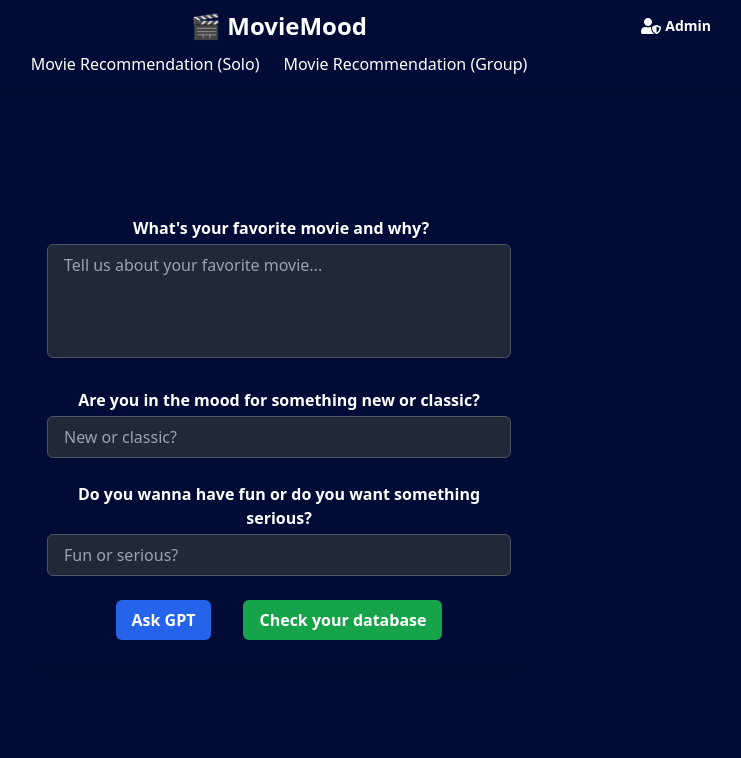
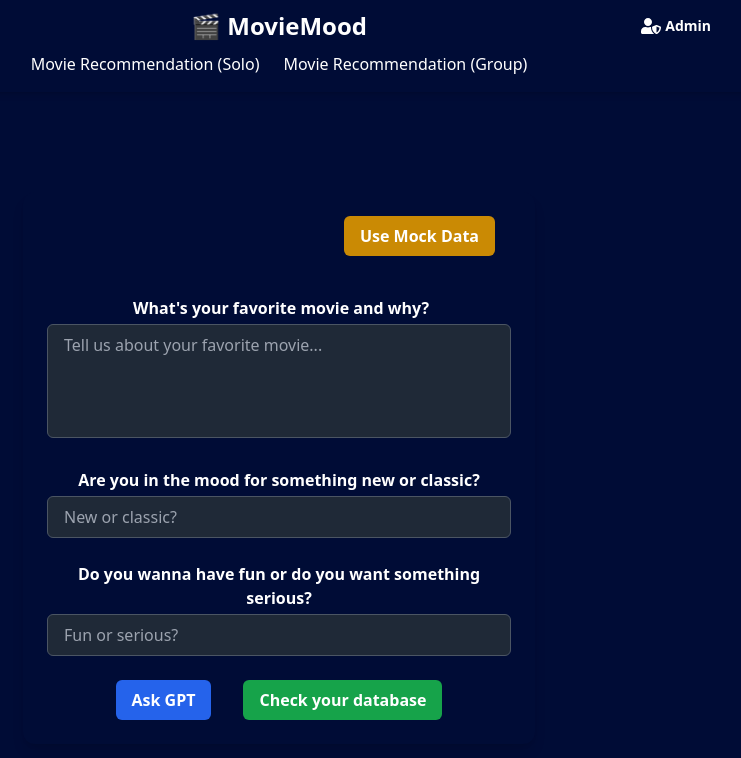
Before and after one commit to manoovau/ai-projects, a React (Vite) app in the folder movie-mood-ai-app/client/: page /solo in a window 1280 px wide. Shown: the top 758 px of the page, without its empty margins (361-1102 px from the left). Built offline with nearby package versions, Linux system fonts and the light colour scheme; no server answers; the database is empty.

Commit message:
Fix format result and add mock result

```diff
--- a/movie-mood-ai-app/client/src/component/Form.tsx
+++ b/movie-mood-ai-app/client/src/component/Form.tsx
@@ -1,94 +1,12 @@
 import { useState } from "react";
-import { supabase } from "../supabase-client";
 import { type Movie } from "./Result";
-
-// import { openai } from "../openai-client";
-
-interface MovieEmbedding {
-  id: number;
-  content: {
-    pageContent: string;
-  };
-  embedding: number[];
-}
+import mockResults from "../data/mock_embedding_result"; // adjust the path if needed
 
 interface FormProps {
   onSubmitComplete: (movies: Movie[]) => void;
 }
 
-type ActiveBtnType = "GPT" | "DATABASE";
-
-// Get movie
-export const fetchMovie = async (
-  MovieID: number
-): Promise<MovieEmbedding[]> => {
-  const { error, data } = await supabase
-    .from("movies")
-    .select("*, content")
-    .eq("id", MovieID);
-
-  if (error) throw new Error(error.message);
-
-  console.log("data");
-  console.log(data);
-
-  return data as MovieEmbedding[];
-};
-
-await fetchMovie(1);
-
-/*
-// User query about podcasts
-const query = "Something peaceful and relaxing";
-main(query);
-
-// Bring all function calls together
-async function main(input: string) {
-  const embedding = await createEmbedding(input);
-  // const match = await findNearestMatch(embedding);
-  // await getChatCompletion(match, input);
-  console.log("embedding: " + embedding);
-}
-
-
-
-
-// Create an embedding vector representing the input text
-async function createEmbedding(input: string) {
-  const embeddingResponse = await openai.embeddings.create({
-    model: "text-embedding-ada-002",
-    input,
-  });
-  console.log(
-    "embeddingResponse.data[0].embedding " + embeddingResponse.data[0].embedding
-  );
-
-  return embeddingResponse.data[0].embedding;
-}
-*/
-
-// import podcasts from './content.js';
-
-// async function main(input) {
-// const data = await Promise.all(
-//     input.map( async (textChunk) => {
-//         const embeddingResponse = await openai.embeddings.create({
-//             model: "text-embedding-ada-002",
-//             input: textChunk
-//         });
-//         return {
-//         content: textChunk,
-//         embedding: embeddingResponse.data[0].embedding
-//         }
-//     })
-// );
-
-// // Insert content and embedding into Supabase
-// await supabase.from('documents').insert(data);
-// console.log('Embedding and storing complete!');
-// }
-
-// main(podcasts)
+type ActiveBtnType = "GPT" | "DATABASE" | "MOCK";
 
 export const Form = ({ onSubmitComplete }: FormProps) => {
   const [formData, setFormData] = useState({
@@ -96,6 +14,7 @@ export const Form = ({ onSubmitComplete }: FormProps) => {
     moodType: "",
     tonePreference: "",
   });
+  const RESULT_NUM = 5;
 
   const [loading, setLoading] = useState(false);
   const [activeBtn, setActieBtn] = useState<ActiveBtnType | null>(null);
@@ -146,9 +65,9 @@ export const Form = ({ onSubmitComplete }: FormProps) => {
     My favorite movie is: ${formData.favoriteMovie}.
     I'm in the mood for something: ${formData.moodType}.
     I want something that feels: ${formData.tonePreference}.
-    Please, return the results in a array. Each entry should be a object with the keys title, year and description.
+    Please, return the results(${RESULT_NUM} movies) in a array. Each entry should be a object with the keys title, releaseYear and content.
     e.g:
-   [{title: "Jumanji: Welcome to the Jungle", year: 2008, description: "This is a fun, adventurous movie with lots of humor."},{title: "Pirates of the Caribbean", year: 2000, description: "Series - You'll enjoy these fun, adventurous movies featuring Johnny Depp as the eccentric Captain Jack Sparrow."}].
+   [{title: "Jumanji: Welcome to the Jungle", releaseYear: 2008, content: "This is a fun, adventurous movie with lots of humor."},{title: "Pirates of the Caribbean", releaseYear: 2000, content: "Series - You'll enjoy these fun, adventurous movies featuring Johnny Depp as the eccentric Captain Jack Sparrow."}].
 
    `;
 
@@ -163,17 +82,7 @@ export const Form = ({ onSubmitComplete }: FormProps) => {
 
       const data = await response.json();
       console.log("GPT Response:", data.result);
-      // const tempResponse = `[
-      //       {title: "The Grand Budapest Hotel", year: 2014, description: "The adventures of Gustave H, a legendary concierge at a famous hotel from the fictional Republic of Zubrowka between the first and second World Wars, and Zero Moustafa, the lobby boy who becomes his most trusted friend."},
-      //       {title: "Baby Driver", year: 2017, description: "After being coerced into working for a crime boss, a young getaway driver finds himself taking part in a heist doomed to fail."},
-      //       {title: "The Secret Life of Walter Mitty", year: 2013, description: "When his job along with that of his coworker are threatened, Walter takes action in the real world embarking on a global journey that turns into an adventure more extraordinary than anything he could have ever imagined."},
-      //       {title: "Guardians of the Galaxy", year: 2014, description: "A group of intergalactic criminals must pull together to stop a fanatical warrior with plans to purge the universe."},
-      //       {title: "La La Land", year: 2016, description: "While navigating their careers in Los Angeles, a pianist and an actress fall in love while attempting to reconcile their aspirations for the future."}
-      //       ]`;
 
-      // const movieArray = extractArrayFromText(tempResponse);
-
-      // Remove this when you need to use Chatgpt
       const movieArray = extractArrayFromText(data.result);
 
       onSubmitComplete(movieArray);
@@ -216,6 +125,26 @@ export const Form = ({ onSubmitComplete }: FormProps) => {
       className="bg-darkBlue text-white p-6 rounded-xl max-w-lg mx-auto space-y-6 shadow-lg"
     >
       <div>
+        <div className="flex justify-end mb-10">
+          {activeBtn !== "MOCK" && (
+            <button
+              onClick={() => {
+                setLoading(true);
+                setActieBtn("MOCK");
+                setTimeout(() => {
+                  onSubmitComplete(mockResults);
+                  setLoading(false);
+                }, 500);
+              }}
+              disabled={loading}
+              className={`${
+                loading ? "bg-yellow-400" : "bg-yellow-600 hover:bg-yellow-700"
+              } mx-4 px-4 py-2 rounded-md font-semibold transition justify`}
+            >
+              {loading ? "Loading..." : "Use Mock Data"}
+            </button>
+          )}
+        </div>
         <label htmlFor="favoriteMovie" className="block font-semibold mb-1">
           &nbsp;What&apos;s your favorite movie and why?
         </label>
--- a/movie-mood-ai-app/client/src/component/Result.tsx
+++ b/movie-mood-ai-app/client/src/component/Result.tsx
@@ -2,8 +2,8 @@ import { useEffect, useState, type Dispatch, type SetStateAction } from "react";
 
 export interface Movie {
   title: string;
-  year: number;
-  description: string;
+  releaseYear: number;
+  content: string;
 }
 
 interface ResultProps {
@@ -19,7 +19,7 @@ export const Result = ({
   posStr,
   setResult,
 }: ResultProps) => {
-  const { title, year, description } = movie;
+  const { title, releaseYear, content } = movie;
   const [posterUrl, setPosterUrl] = useState<string | null>(null);
 
   useEffect(() => {
@@ -28,7 +28,7 @@ export const Result = ({
         const response = await fetch("http://localhost:3001/api/imdb-poster", {
           method: "POST",
           headers: { "Content-Type": "application/json" },
-          body: JSON.stringify({ title, year }),
+          body: JSON.stringify({ title, releaseYear }),
         });
         const text = await response.text(); // 🔍 read raw response
         console.log("Raw response:", text);
@@ -51,7 +51,7 @@ export const Result = ({
     };
 
     fetchPoster();
-  }, [title, year]);
+  }, [title, releaseYear]);
 
   return (
     <div className="bg-gray-800 text-white rounded-lg shadow-md p-6 mt-6 space-y-4 max-w-xl">
@@ -74,10 +74,10 @@ export const Result = ({
         />
       )}
       <h3 className="text-2xl font-bold">
-        {title} <span className="text-gray-400 text-lg">({year})</span>
+        {title} <span className="text-gray-400 text-lg">({releaseYear})</span>
       </h3>
       <p className="text-gray-300 text-justify block leading-relaxed whitespace-pre-line">
-        {description}
+        {content}
       </p>
       {posStr === "initial" && (
         <div className="flex justify-center">
--- /dev/null
+++ b/movie-mood-ai-app/client/src/data/mock_embedding_result.ts
@@ -0,0 +1,37 @@
+import type { Movie } from "../component/Result";
+
+// Movies info
+const mockResults: Movie[] = [
+  {
+    title: "Barbie",
+    releaseYear: 2023,
+    content:
+      "Barbie (1 hr 54 min): Barbie suffers a crisis that leads her to question her world and her existence. Adventure, Comedy, Fantasy film released in 2023. Directed by Greta Gerwig. Written by Greta Gerwig and Noah Baumbach. Starring Margot Robbie, Ryan Gosling and Issa Rae. Rated 7.0 on IMDB",
+  },
+  {
+    title: "Elemental",
+    releaseYear: 2023,
+    content:
+      "Elemental (1 hr 41 min): Ember, a fiery young woman, and Wade, a go-with-the-flow guy, discover how much they actually have in common in a city where fire, water, land, and air residents live together. Animated Adventure Comedy film released in 2023. Directed by Peter Sohn. Starring Leah Lewis, Mamoudou Athie and Ronnie Del Carmen. Rated 7.0 on IMDB",
+  },
+  {
+    title: "Everything Everywhere All at Once",
+    releaseYear: 2022,
+    content:
+      "Everything Everywhere All at Once (2 hr 19 min): A middle-aged Chinese immigrant is swept up into an insane adventure in which she alone can save existence by exploring other universes and connecting with the lives she could have led. Action, Adventure, Comedy film released in 2022. Directed by Daniel Kwan and Daniel Scheinert. Written by Daniel Kwan and Daniel Scheinert. Starring: Michelle Yeoh, Stephanie Hsu and Jamie Lee Curtis. Rated 7.8 on IMDB",
+  },
+  {
+    title: "The Menu",
+    releaseYear: 2022,
+    content:
+      "The Menu (1 hr 47 min): A young couple travels to a remote island for an exclusive dining experience hosted by a celebrity chef who has prepared some shocking surprises. Comedy, Thriller film released in 2022. Directed by Mark Mylod. Starring Ralph Fiennes, Anya Taylor-Joy and Nicholas Hoult. Rated 7.2 on IMDB",
+  },
+  {
+    title: "The Super Mario Bros. Movie",
+    releaseYear: 2023,
+    content:
+      "The Super Mario Bros. Movie (1 hr 32 min): Brooklyn plumbers Mario and Luigi are transported to a magical world where they embark on an epic adventure to save a captured princess. Animation, Adventure, Comedy film released in 2023. Directed by Aaron Horvath, Michael Jelenic and Pierre Leduc. Starring Chris Pratt, Anya Taylor-Joy and Charlie Day. Rated 7.1 on IMDB",
+  },
+];
+
+export default mockResults;
```
Also changed, not shown: movie-mood-ai-app/client/src/assets/tempResponse.txt, 1 other file (tests, documents, lock files or other folders).
